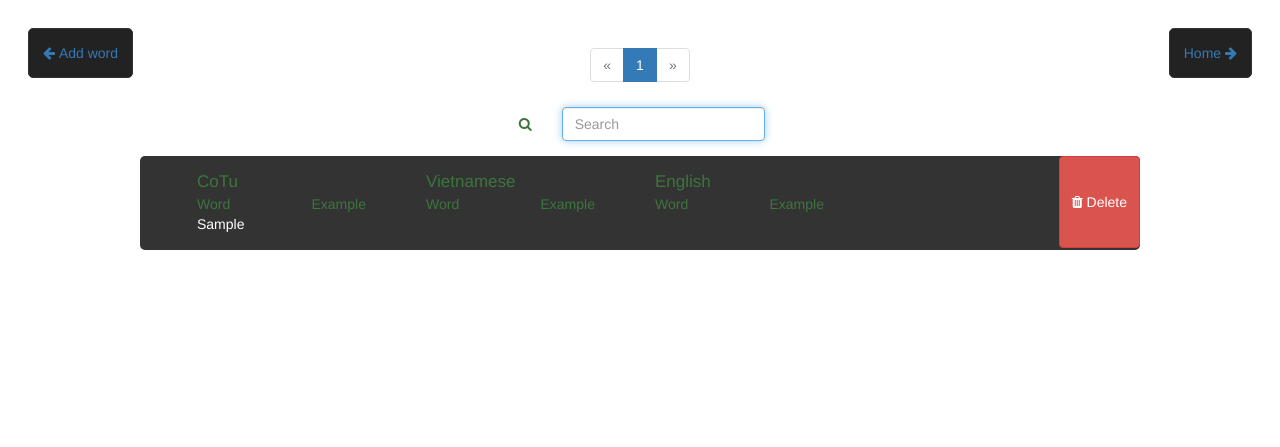
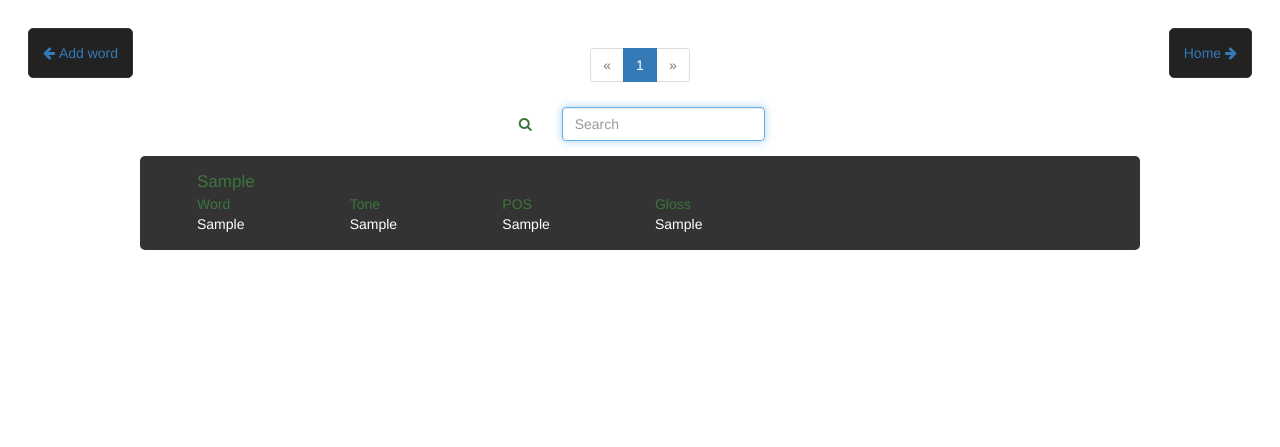
Before and after one commit to Typecraft/ruyankitara, a Django app: page /my-words in a window 1280 px wide. Shown: the top 447 px of the page. Run offline with Django 3.2, Linux system fonts and the light colour scheme; a user stored in the database is signed in; tables that the repository leaves empty hold one stand-in row (values such as "Sample post"); some libraries are stand-ins or nearby versions.

Commit message:
Migrated edit word => word detail

```diff
--- a/words/templates/words/mywords.html
+++ b/words/templates/words/mywords.html
@@ -23,7 +23,7 @@
                     {% if i == page %}
                         <li class="active"><a href="#">{{ i }}</a></li>
                     {% else %}
-                        <li><a href="/my-words?page={{ i }}">{{ i }}</a></li>
+                        <li><a href="/my-words?page={{ i }}{% if search_query %}&q={{ search_query }}{% endif %}">{{ i }}</a></li>
                     {% endif %}
                 {% endfor %}
                 {% if page == num_pages %}
@@ -51,62 +51,32 @@
         <div class="wordlist">
             {% for word in words %}
                 <a href="/word/{{ word.id }}" class="word row">
-                    <div class="col-sm-12 col-md-3">
+                    <div class="col-sm-12 col-md-8">
                         <div class="row">
                             <div class="col-md-12">
-                                <div class="word__title text-success">CoTu</div>
+                                <div class="word__title text-success">{{ word.word }}</div>
                             </div>
                         </div>
                         <div class="row">
-                            <div class="col-md-6">
+                            <div class="col-md-3">
                                 <div class="word__innertitle text-success">Word</div>
                                 <div class="word__content">{{ word.word }}</div>
                             </div>
-                            <div class="col-md-6">
-                                <div class="word__innertitle text-success">Example</div>
-                                <div class="word__content">{{ word.wordExample }}</div>
+                            <div class="col-md-3">
+                                <div class="word__innertitle text-success">Tone</div>
+                                <div class="word__content">{{ word.tone }}</div>
                             </div>
-                        </div>
-                    </div>
-                    <div class="col-sm-12 col-md-3">
-                        <div class="row">
-                            <div class="col-md-12">
-                                <div class="word__title text-success">Vietnamese</div>
+                            <div class="col-md-3">
+                                <div class="word__innertitle text-success">POS</div>
+                                <div class="word__content">{{ word.POS }}</div>
                             </div>
-                        </div>
-                        <div class="row">
-                            <div class="col-md-6">
-                                <div class="word__innertitle text-success">Word</div>
-                                <div class="word__content">{{ word.freeTrans }}</div>
-                            </div>
-                            <div class="col-md-6">
-                                <div class="word__innertitle text-success">Example</div>
-                                <div class="word__content">{{ word.freeTransExample }}</div>
-                            </div>
-                        </div>
-                    </div>
-                    <div class="col-sm-12 col-md-3">
-                        <div class="row">
-                            <div class="col-md-12">
-                                <div class="word__title text-success">English</div>
-                            </div>
-                        </div>
-                        <div class="row">
-                            <div class="col-md-6">
-                                <div class="word__innertitle text-success">Word</div>
-                                <div class="word__content">{{ word.freeTrans2 }}</div>
-                            </div>
-                            <div class="col-md-6">
-                                <div class="word__innertitle text-success">Example</div>
-                                <div class="word__content">{{ word.freeTrans2Example }}</div>
+                            <div class="col-md-3">
+                                <div class="word__innertitle text-success">Gloss</div>
+                                <div class="word__content">{{ word.gloss }}</div>
                             </div>
                         </div>
                     </div>
                     <div class="word__column--right">
-                        <form action="/word/{{ word.id }}/delete" method="POST">
-                            {% csrf_token %}
-                            <button type="submit" class="btn btn-danger"><i class="fa fa-trash"></i> Delete</button>
-                        </form>
                     </div>
                 </a>
             {% endfor %}
--- a/words/views.py
+++ b/words/views.py
@@ -57,6 +57,7 @@
     :param request:
     :return:
     """
+    return HttpResponse(status=404)
     if request.method == "GET":
         form = WordForm()
         return render(request, 'words/addword.html', {'form': form})
@@ -79,26 +80,15 @@
     word = get_object_or_404(Word, pk=id)
 
     if request.method == "GET":
-        return render(request, 'words/editword.html', {'word': word})
-    elif request.method == "DELETE":
-        word.delete()
-    elif request.method == "PATCH" or request.method == "PUT":
-        form = WordForm(request.POST)
-
-        if form.is_valid():
-            word.word = form.cleaned_data['word']
-            word.wordExample = form.cleaned_data['wordExample']
-            word.freeTrans = form.cleaned_data['freeTrans']
-            word.freeTransExample = form.cleaned_data['freeTransExample']
-            word.freeTrans2 = form.cleaned_data['freeTrans2']
-            word.freeTrans2Example = form.cleaned_data['freeTrans2Example']
-            word.save()
+        return render(request, 'words/word_detail.html', {'word': word})
 
     return redirect('/my-words')
 
 
 @login_required
 def word_delete(request, id):
+    return HttpResponse(status=404)
+
     if request.method != "POST":
         return 409
 
@@ -150,8 +140,10 @@
     if search_query:
         words_all = words_all.filter(
             Q(word__contains=search_query) |
-            Q(freeTrans__contains=search_query) |
-            Q(freeTrans2__contains=search_query)
+            Q(POS__contains=search_query) |
+            Q(gloss__contains=search_query) |
+            Q(tone__contains=search_query) |
+            Q(dialect__contains=search_query)
         )
 
     paginator = Paginator(words_all, 25)
@@ -175,5 +167,6 @@
         'num_pages': paginator.num_pages,
         'page': int(page),
         'is_filtered': search_query is not None,
-        'range': paginator_template_range
+        'range': paginator_template_range,
+        'search_query': search_query
     })
```
Also changed, not shown: words/static/words/words.css (+12 -0 lines), words/templates/words/word_detail.html (added, +58 -0 lines), words/management/commands/populate.py (line endings or trailing spaces).
